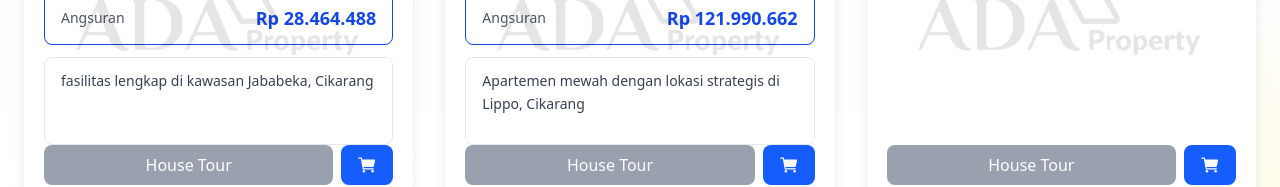
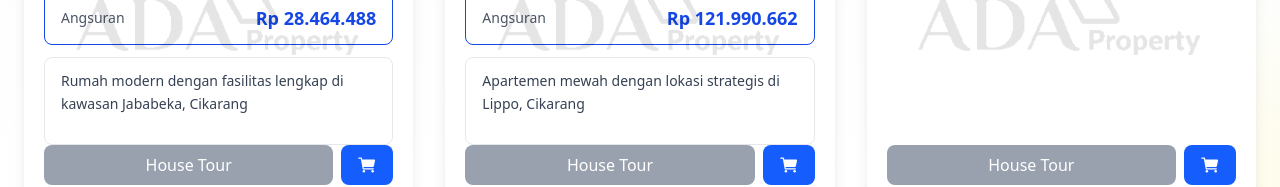
Before and after one commit to BriantJasper/ADAProperty, a React (Vite) app: page / in a window 1280 px wide. Shown: the part 1556-1743 px from the top of the page. Built offline with nearby package versions, Linux system fonts and the light colour scheme; no server answers.

Commit message:
Fix propertycard not displaying all description

```diff
--- a/src/components/PropertyCard.tsx
+++ b/src/components/PropertyCard.tsx
@@ -136,18 +136,15 @@
             : 0;
         })();
 
-  // Clean description: start from 'Fasilitas' if present; strip leading LB/LT etc.
+  // Clean description: strip leading LB/LT etc.
   const cleanedDescription = React.useMemo(() => {
     let desc = property.description || "";
-    const fasilitasIndex = desc.toLowerCase().indexOf("fasilitas");
-    if (fasilitasIndex !== -1) {
-      desc = desc.slice(fasilitasIndex);
-    } else {
-      // Remove leading metadata lines containing abbreviations
-      desc = desc.replace(/^(?:.*?(?:KT|KM|LB|LT)[^\n]*\n)+/gi, "").trim();
-      // Remove inline LB/LT patterns
-      desc = desc.replace(/\b(?:LB|LT)\s*\d+\s*m²?,?\s*/gi, "");
-    }
+
+    // Remove leading metadata lines containing abbreviations
+    desc = desc.replace(/^(?:.*?(?:KT|KM|LB|LT)[^\n]*\n)+/gi, "").trim();
+    // Remove inline LB/LT patterns
+    desc = desc.replace(/\b(?:LB|LT)\s*\d+\s*m²?,?\s*/gi, "");
+
     return desc.trim();
   }, [property.description]);
 
```
